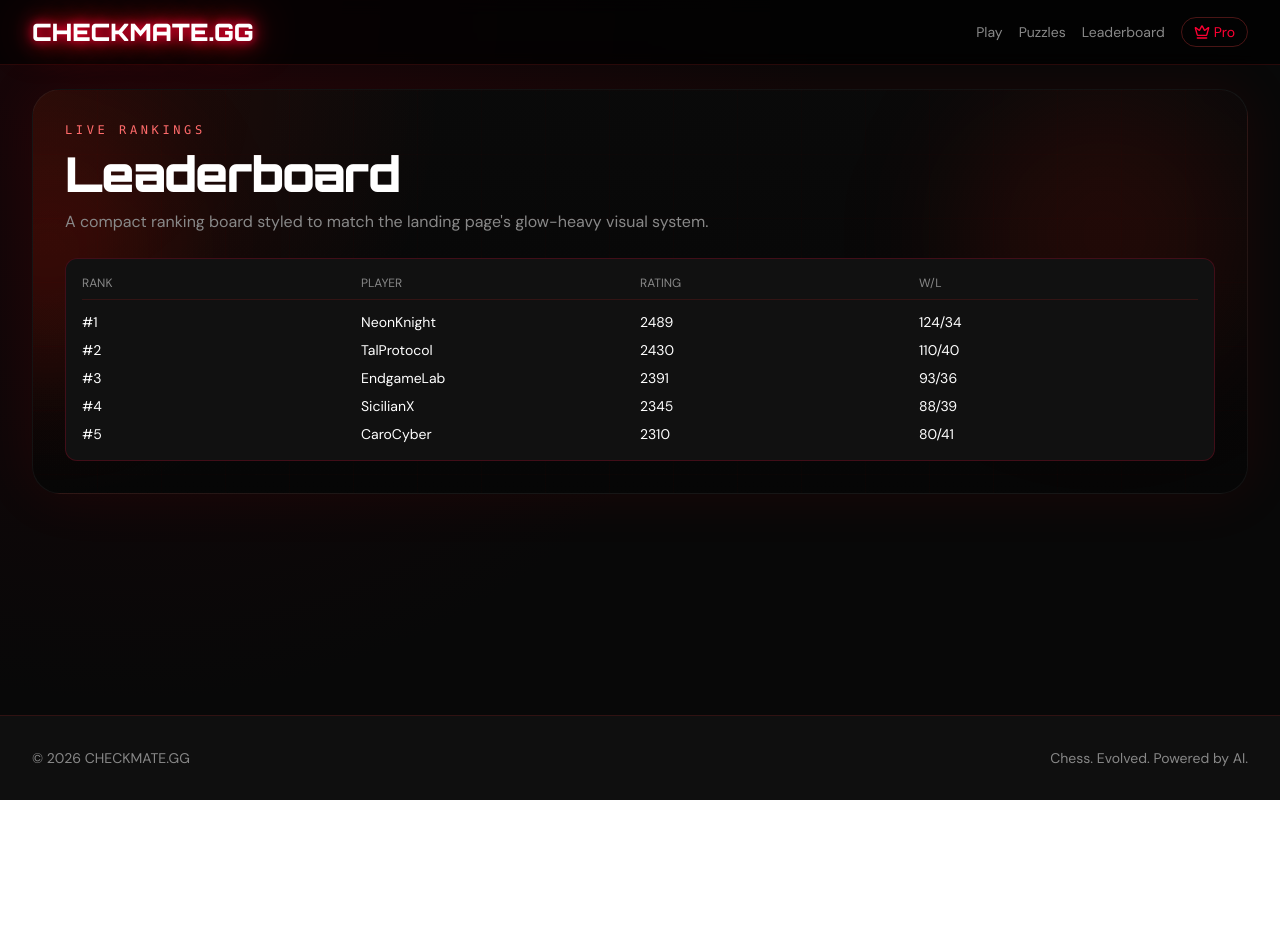
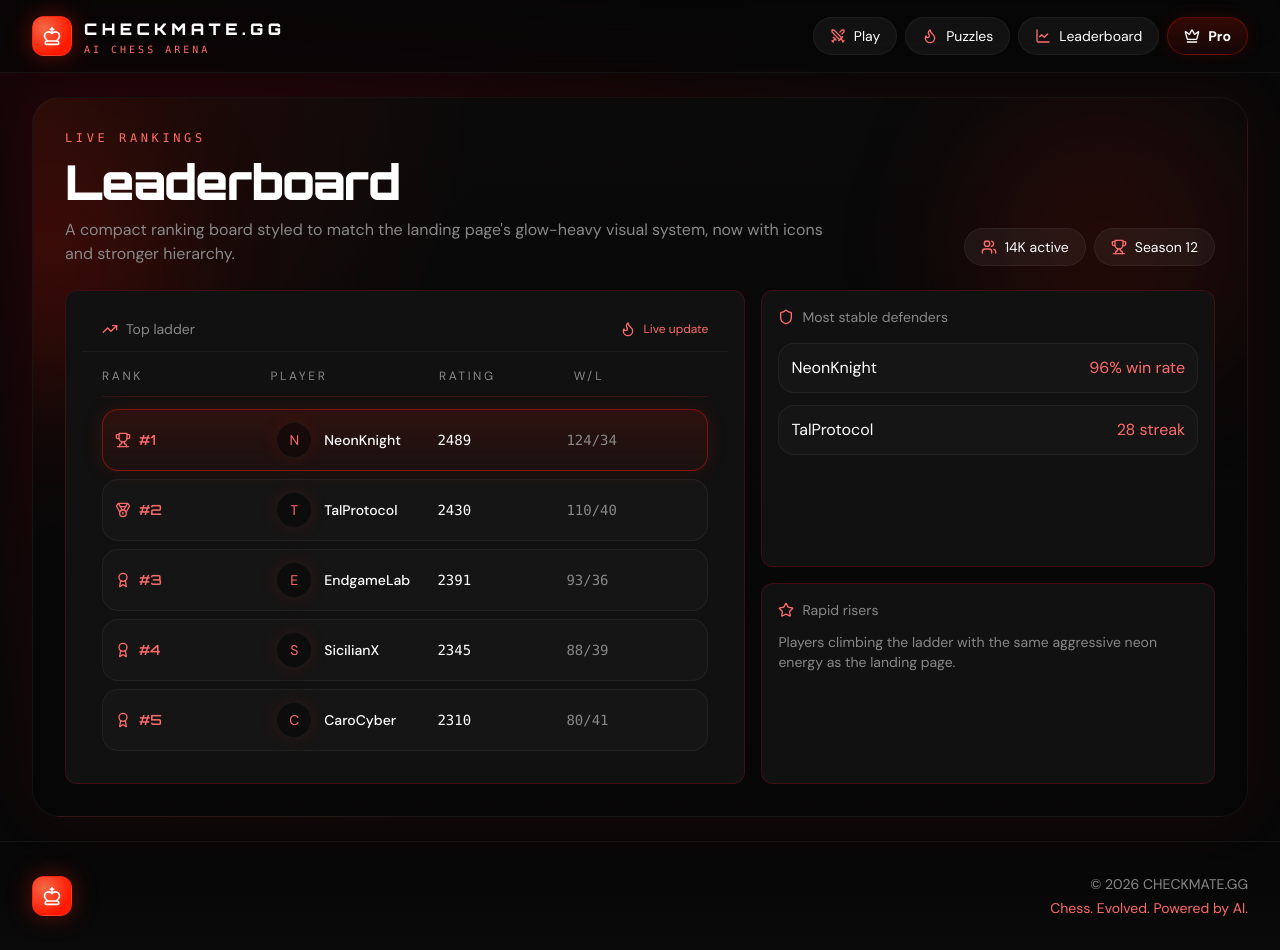
Before and after one commit to madinaerzhan60/chessmate.gg, a Next.js app in the folder frontend/: page /leaderboard in a window 1280 px wide. Before the commit the page ends 800 px from the top, so only its background shows below. Built offline with nearby package versions, Linux system fonts and the light colour scheme.

Commit message:
Polish buttons and leaderboard branding

```diff
--- a/frontend/app/leaderboard/page.tsx
+++ b/frontend/app/leaderboard/page.tsx
@@ -1,5 +1,6 @@
 import { NeonCard } from '@/components/ui/NeonCard';
 import { PageFrame } from '@/components/layout/PageFrame';
+import { Award, Flame, Medal, Shield, Star, Trophy, TrendingUp, Users } from 'lucide-react';
 
 const players = [
   { rank: 1, username: 'NeonKnight', rating: 2489, wl: '124/34' },
@@ -14,26 +15,87 @@ export default function LeaderboardPage() {
     <PageFrame
       eyebrow="LIVE RANKINGS"
       title="Leaderboard"
-      description="A compact ranking board styled to match the landing page's glow-heavy visual system."
+      description="A compact ranking board styled to match the landing page's glow-heavy visual system, now with icons and stronger hierarchy."
+      actions={
+        <>
+          <div className="inline-flex items-center gap-2 rounded-full border border-white/5 bg-white/5 px-4 py-2 text-sm text-white">
+            <Users className="h-4 w-4 text-[#ff6b6b]" /> 14K active
+          </div>
+          <div className="inline-flex items-center gap-2 rounded-full border border-white/5 bg-white/5 px-4 py-2 text-sm text-white">
+            <Trophy className="h-4 w-4 text-[#ff6b6b]" /> Season 12
+          </div>
+        </>
+      }
     >
-      <NeonCard className="border-white/5 bg-black/35">
-        <div className="grid grid-cols-4 border-b border-red-900/30 pb-2 text-xs uppercase text-textSecondary">
+      <div className="grid gap-4 lg:grid-cols-[1.2fr_0.8fr]">
+        <NeonCard className="border-white/5 bg-black/35 p-0">
+          <div className="flex items-center justify-between border-b border-white/5 px-4 py-3 md:px-5">
+            <div className="flex items-center gap-2 text-sm text-textSecondary">
+              <TrendingUp className="h-4 w-4 text-[#ff6b6b]" /> Top ladder
+            </div>
+            <div className="flex items-center gap-2 text-xs text-[#ff6b6b]">
+              <Flame className="h-4 w-4" /> Live update
+            </div>
+          </div>
+          <div className="px-4 py-4 md:px-5">
+            <div className="grid grid-cols-[1fr,1fr,0.8fr,0.8fr] items-center border-b border-red-900/30 pb-3 text-xs uppercase tracking-[0.22em] text-textSecondary">
               <span>Rank</span>
               <span>Player</span>
               <span>Rating</span>
               <span>W/L</span>
             </div>
-        <div className="space-y-2 pt-3">
+            <div className="mt-3 space-y-2">
               {players.map((player) => (
-            <div key={player.username} className="grid grid-cols-4 text-sm">
-              <span>#{player.rank}</span>
-              <span>{player.username}</span>
-              <span>{player.rating}</span>
-              <span>{player.wl}</span>
+                <div
+                  key={player.username}
+                  className={`grid grid-cols-[1fr,1fr,0.8fr,0.8fr] items-center rounded-2xl border px-3 py-3 text-sm transition ${
+                    player.rank === 1
+                      ? 'border-[#ff1a00]/40 bg-[linear-gradient(180deg,rgba(255,26,0,0.12),rgba(255,26,0,0.04))] shadow-[0_0_20px_rgba(255,26,0,0.12)]'
+                      : 'border-white/5 bg-white/[0.02] hover:border-[#ff1a00]/25 hover:bg-white/[0.04]'
+                  }`}
+                >
+                  <div className="flex items-center gap-2 font-[Orbitron] text-[#ff6b6b]">
+                    {player.rank === 1 ? <Trophy className="h-4 w-4" /> : player.rank === 2 ? <Medal className="h-4 w-4" /> : <Award className="h-4 w-4" />}
+                    #{player.rank}
+                  </div>
+                  <div className="flex items-center gap-3">
+                    <div className="flex h-9 w-9 items-center justify-center rounded-full border border-white/5 bg-black/40 text-[#ff6b6b] shadow-[0_0_18px_rgba(255,26,0,0.12)]">
+                      {player.username.slice(0, 1)}
+                    </div>
+                    <span className="font-medium text-white">{player.username}</span>
+                  </div>
+                  <span className="font-mono text-white">{player.rating}</span>
+                  <span className="font-mono text-textSecondary">{player.wl}</span>
                 </div>
               ))}
             </div>
+          </div>
         </NeonCard>
+
+        <div className="grid gap-4">
+          <NeonCard className="border-white/5 bg-black/35">
+            <div className="flex items-center gap-2 text-sm text-textSecondary">
+              <Shield className="h-4 w-4 text-[#ff6b6b]" /> Most stable defenders
+            </div>
+            <div className="mt-4 space-y-3">
+              <div className="flex items-center justify-between rounded-2xl border border-white/5 bg-white/[0.02] px-3 py-3">
+                <span>NeonKnight</span>
+                <span className="text-[#ff6b6b]">96% win rate</span>
+              </div>
+              <div className="flex items-center justify-between rounded-2xl border border-white/5 bg-white/[0.02] px-3 py-3">
+                <span>TalProtocol</span>
+                <span className="text-[#ff6b6b]">28 streak</span>
+              </div>
+            </div>
+          </NeonCard>
+          <NeonCard className="border-white/5 bg-black/35">
+            <div className="flex items-center gap-2 text-sm text-textSecondary">
+              <Star className="h-4 w-4 text-[#ff6b6b]" /> Rapid risers
+            </div>
+            <p className="mt-3 text-sm text-textSecondary">Players climbing the ladder with the same aggressive neon energy as the landing page.</p>
+          </NeonCard>
+        </div>
+      </div>
     </PageFrame>
   );
 }
--- /dev/null
+++ b/frontend/components/layout/BrandLogo.tsx
@@ -0,0 +1,29 @@
+import Link from 'next/link';
+import { ChessKing } from 'lucide-react';
+
+type BrandLogoProps = {
+  href?: string;
+  compact?: boolean;
+};
+
+export function BrandLogo({ href = '/', compact = false }: BrandLogoProps) {
+  const content = (
+    <span className="inline-flex items-center gap-3">
+      <span className="flex h-10 w-10 items-center justify-center rounded-xl border border-red-500/30 bg-[radial-gradient(circle_at_30%_30%,rgba(255,110,75,0.95),#ff1a00_70%)] text-white shadow-[0_0_24px_rgba(255,26,0,0.35)]">
+        <ChessKing className="h-5 w-5" />
+      </span>
+      {!compact ? (
+        <span className="flex flex-col leading-none">
+          <span className="font-[Orbitron] text-sm font-black tracking-[0.28em] text-white md:text-base">CHECKMATE.GG</span>
+          <span className="mt-1 font-mono text-[10px] uppercase tracking-[0.3em] text-[#ff6b6b]">AI chess arena</span>
+        </span>
+      ) : null}
+    </span>
+  );
+
+  return (
+    <Link href={href} className="transition-transform duration-200 hover:-translate-y-0.5">
+      {content}
+    </Link>
+  );
+}
--- a/frontend/components/layout/Footer.tsx
+++ b/frontend/components/layout/Footer.tsx
@@ -1,9 +1,14 @@
+import { BrandLogo } from '@/components/layout/BrandLogo';
+
 export function Footer() {
   return (
-    <footer className="border-t border-red-900/30 bg-bgSecondary px-4 py-8 text-sm text-textSecondary md:px-8">
-      <div className="mx-auto flex w-full max-w-7xl flex-col items-center justify-between gap-2 md:flex-row">
-        <p>© {new Date().getFullYear()} CHECKMATE.GG</p>
-        <p>Chess. Evolved. Powered by AI.</p>
+    <footer className="border-t border-white/5 bg-[linear-gradient(180deg,rgba(6,6,6,0.92),rgba(10,10,10,0.98))] px-4 py-8 text-sm text-textSecondary md:px-8">
+      <div className="mx-auto flex w-full max-w-7xl flex-col items-center justify-between gap-4 md:flex-row">
+        <BrandLogo compact />
+        <div className="text-center md:text-right">
+          <p>© {new Date().getFullYear()} CHECKMATE.GG</p>
+          <p className="mt-1 text-[#ff6b6b]">Chess. Evolved. Powered by AI.</p>
+        </div>
       </div>
     </footer>
   );
--- a/frontend/components/layout/Navbar.tsx
+++ b/frontend/components/layout/Navbar.tsx
@@ -1,26 +1,25 @@
 'use client';
 
 import Link from 'next/link';
-import { Crown } from 'lucide-react';
+import { Crown, Flame, LineChart, Swords } from 'lucide-react';
+import { BrandLogo } from '@/components/layout/BrandLogo';
 
 export function Navbar() {
   return (
-    <header className="sticky top-0 z-40 border-b border-red-900/30 bg-black/70 backdrop-blur">
+    <header className="sticky top-0 z-40 border-b border-white/5 bg-[linear-gradient(180deg,rgba(6,6,6,0.88),rgba(6,6,6,0.62))] backdrop-blur-xl">
       <nav className="mx-auto flex w-full max-w-7xl items-center justify-between px-4 py-4 md:px-8">
-        <Link href="/" className="neon-heading text-xl font-black text-white md:text-2xl">
-          CHECKMATE.GG
-        </Link>
-        <div className="flex items-center gap-4 text-sm text-textSecondary">
-          <Link href="/play" className="transition hover:text-neonRed">
-            Play
+        <BrandLogo />
+        <div className="hidden items-center gap-2 md:flex">
+          <Link href="/play" className="inline-flex items-center gap-2 rounded-full border border-white/5 bg-white/5 px-4 py-2 text-sm text-white transition duration-200 hover:-translate-y-0.5 hover:border-[#ff1a00]/30 hover:bg-[#ff1a00]/10 hover:shadow-[0_0_18px_rgba(255,26,0,0.15)]">
+            <Swords className="h-4 w-4 text-[#ff6b6b]" /> Play
           </Link>
-          <Link href="/puzzles" className="transition hover:text-neonRed">
-            Puzzles
+          <Link href="/puzzles" className="inline-flex items-center gap-2 rounded-full border border-white/5 bg-white/5 px-4 py-2 text-sm text-white transition duration-200 hover:-translate-y-0.5 hover:border-[#ff1a00]/30 hover:bg-[#ff1a00]/10 hover:shadow-[0_0_18px_rgba(255,26,0,0.15)]">
+            <Flame className="h-4 w-4 text-[#ff6b6b]" /> Puzzles
           </Link>
-          <Link href="/leaderboard" className="transition hover:text-neonRed">
-            Leaderboard
+          <Link href="/leaderboard" className="inline-flex items-center gap-2 rounded-full border border-white/5 bg-white/5 px-4 py-2 text-sm text-white transition duration-200 hover:-translate-y-0.5 hover:border-[#ff1a00]/30 hover:bg-[#ff1a00]/10 hover:shadow-[0_0_18px_rgba(255,26,0,0.15)]">
+            <LineChart className="h-4 w-4 text-[#ff6b6b]" /> Leaderboard
           </Link>
-          <Link href="/upgrade" className="inline-flex items-center gap-1 rounded-full border border-red-500/30 px-3 py-1 text-neonRed">
+          <Link href="/upgrade" className="inline-flex items-center gap-2 rounded-full border border-[#ff1a00]/30 bg-[linear-gradient(180deg,rgba(255,26,0,0.18),rgba(255,26,0,0.06))] px-4 py-2 text-sm font-semibold text-white shadow-[0_0_18px_rgba(255,26,0,0.12)] transition duration-200 hover:-translate-y-0.5 hover:border-[#ff1a00]/50 hover:shadow-[0_0_26px_rgba(255,26,0,0.2)]">
             <Crown className="h-4 w-4" /> Pro
           </Link>
         </div>
--- a/frontend/components/ui/NeonButton.tsx
+++ b/frontend/components/ui/NeonButton.tsx
@@ -10,12 +10,12 @@ interface NeonButtonProps extends ButtonHTMLAttributes<HTMLButtonElement> {
 
 export function NeonButton({ variant = 'primary', className = '', ...props }: NeonButtonProps) {
   const base =
-    'rounded-xl px-4 py-2 font-semibold tracking-wide transition disabled:cursor-not-allowed disabled:opacity-50';
+    'inline-flex items-center justify-center gap-2 rounded-full px-5 py-2.5 font-semibold tracking-wide transition duration-200 disabled:cursor-not-allowed disabled:opacity-50 motion-safe:hover:-translate-y-0.5';
 
   const styles =
     variant === 'primary'
-      ? 'font-[Orbitron] bg-gradient-to-br from-[#ff0033] to-[#880011] text-white shadow-[0_0_20px_rgba(255,0,51,0.5)] hover:brightness-110'
-      : 'border border-[#ff0033] bg-transparent text-[#ff0033] hover:bg-[#ff0033]/10 hover:shadow-[0_0_14px_rgba(255,0,51,0.45)]';
+      ? 'font-[Orbitron] border border-[#ff1a00]/40 bg-[linear-gradient(180deg,#ff5a3a,#ff1a00_55%,#a40015)] text-white shadow-[0_0_24px_rgba(255,26,0,0.35)] hover:border-[#ff6b6b]/60 hover:shadow-[0_0_34px_rgba(255,26,0,0.45)] hover:brightness-110'
+      : 'border border-white/10 bg-white/5 text-white shadow-[0_0_16px_rgba(255,26,0,0.12)] hover:border-[#ff1a00]/40 hover:bg-[#ff1a00]/10 hover:shadow-[0_0_24px_rgba(255,26,0,0.22)]';
 
   return <button className={`${base} ${styles} ${className}`} {...props} />;
 }
```
Lines whose indentation alone changed are shown as unchanged.
